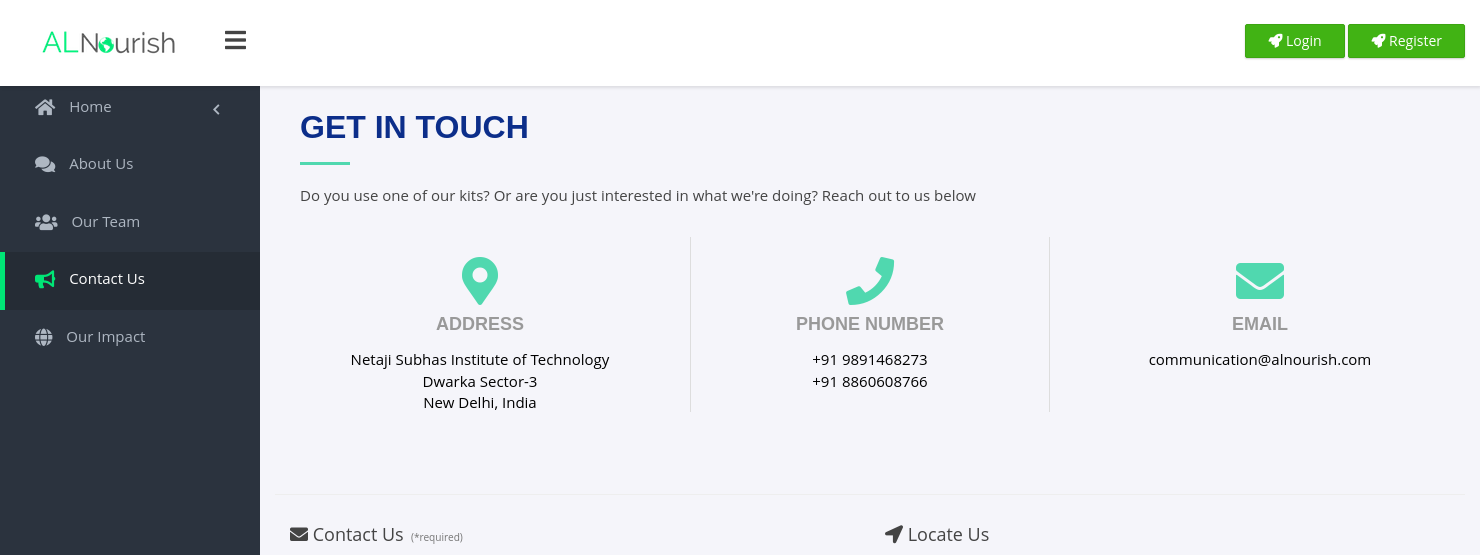
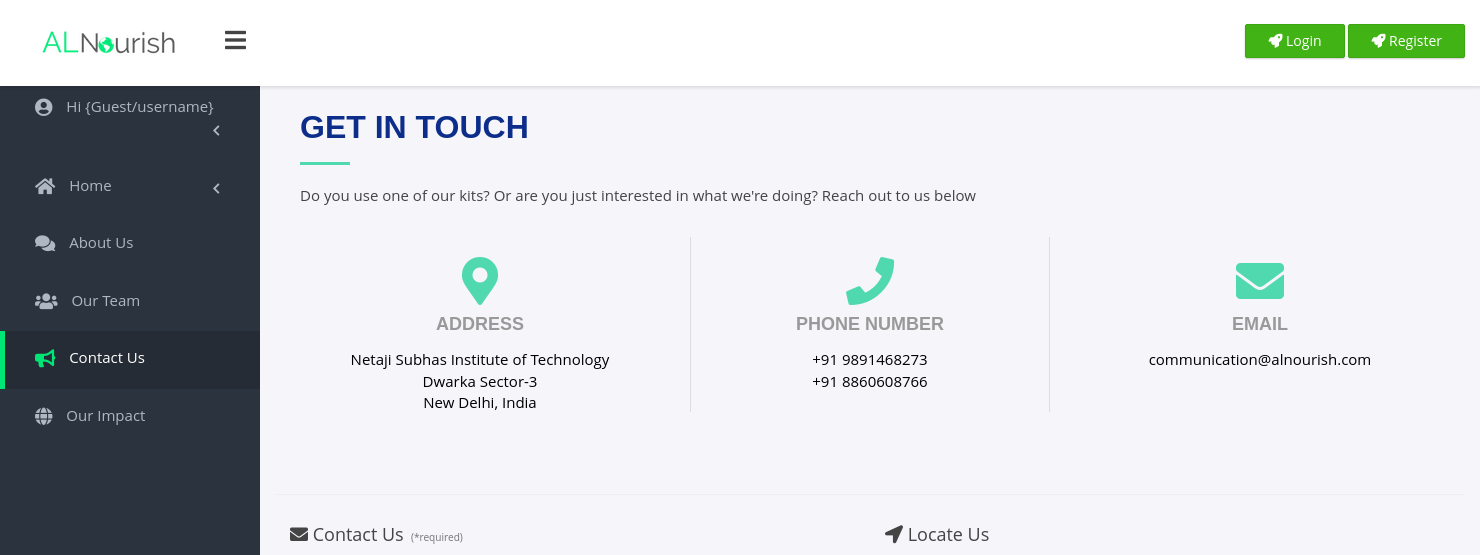
Before and after one commit to ackshayjain/alnourish2, a Django app: page /contact/ in a window 1480 px wide. Shown: the top 555 px of the page. Run offline with Django 3.2, Linux system fonts and the light colour scheme; some libraries are stand-ins or nearby versions; grey boxes are pictures that could not be loaded.

Commit message:
login logout sidebar

```diff
--- a/alnourish/templates/base.html
+++ b/alnourish/templates/base.html
@@ -141,6 +141,23 @@
                 <ul class="nav">
 
                     <li>
+                        <a href="#subPage" data-toggle="collapse" class="collapsed"><i class="fas fa-user-circle"></i> <span>Hi {Guest/username}</span>
+                            <i class="icon-submenu fas fa-chevron-left"></i></a>
+                        <div id="subPage" class="collapse active">
+                            <ul class="nav">
+                                <li><a href="{% url 'home:index' %}" class=""><i class="fas fa-user-plus"></i>{Login/Register}</a>
+                                </li>
+                                <li><a href="{% url 'home:index' %}" class=""><i class="fas fa-user-times"></i>{Logout}</a>
+                                </li>
+
+                            </ul>
+                        </div>
+                    </li>
+                    <br>
+
+
+
+                    <li>
                         <a href="#subPages" data-toggle="collapse" class="collapsed"><i class="fa fa-home"></i> <span>Home</span>
                             <i class="icon-submenu fas fa-chevron-left"></i></a>
                         <div id="subPages" class="collapse active">
```
